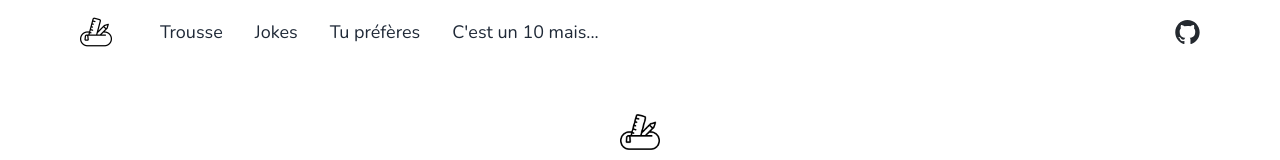
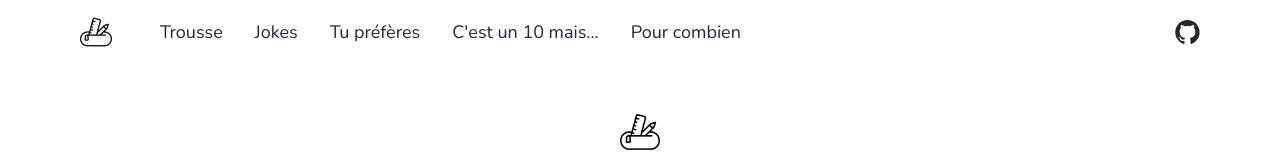
Before and after one commit to Manoz/trousse-ou-dard, a Nuxt app: page / in a window 1280 px wide. Shown: the top 160 px of the page. Built offline with nearby package versions, Linux system fonts and the light colour scheme.

Commit message:
add missing route in nav

```diff
--- a/app.vue
+++ b/app.vue
@@ -10,7 +10,11 @@
         />
       </NuxtLink>
 
-      <nav class="ml-0 sm:ml-8 hidden sm:flex gap-4 sm:gap-8 items-center" role="navigation">
+      <nav
+        class="ml-0 sm:ml-8 hidden sm:flex gap-4 sm:gap-8 items-center"
+        role="navigation"
+        aria-label="Navigation principale"
+      >
         <NuxtLink active-class="!text-sky-600 underline" class="nav-link" to="/trousse">
           Trousse
         </NuxtLink>
@@ -25,6 +29,10 @@
 
         <NuxtLink active-class="!text-rose-600 underline" class="nav-link" to="/ten-but">
           C'est un 10 mais...
+        </NuxtLink>
+
+        <NuxtLink active-class="!text-violet-600 underline" class="nav-link" to="/how-much">
+          Pour combien
         </NuxtLink>
       </nav>
 
```
